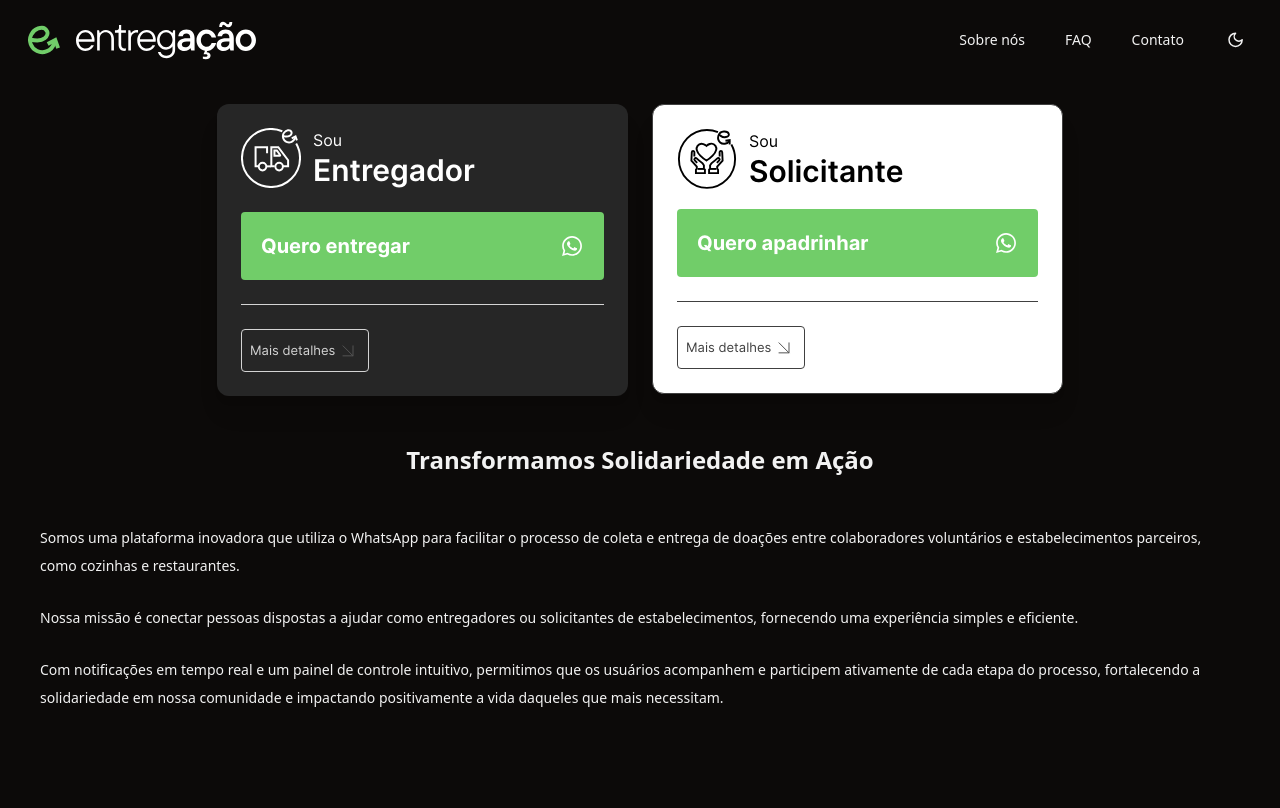
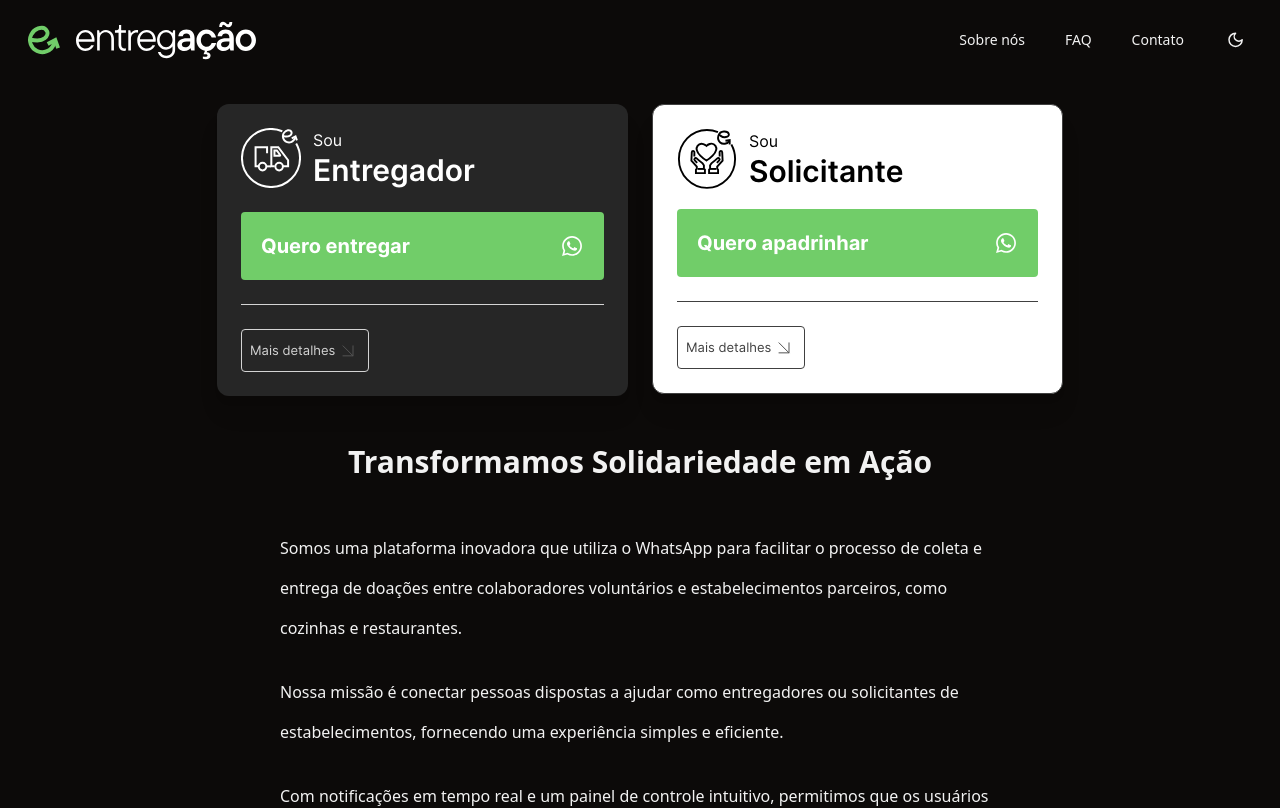
Before and after one commit to lucaoskaique/entregacao-app, a React (Vite) app: page / in a window 1280 px wide. Shown: the top 808 px of the page. Built offline with nearby package versions, Linux system fonts and the light colour scheme.

Commit message:
Faz o título alinhar a esquerda no mobile e no centro no desktop, o texto alinhar ao centro apenas no desktop e o último parágrafo não aparecer no mobile

```diff
--- a/src/components/About.tsx
+++ b/src/components/About.tsx
@@ -2,17 +2,17 @@ export const About = () => {
   return (
     <section id="about" className="container mt-12">
       <div className="px-4 md:px-10 flex flex-col">
-        <h2 className="text-2xl md:text-3xl font-bold text-center mb-6">
+        <h2 className="text-2xl tablet:text-3xl font-bold text-left tablet:text-center mb-6">
           Transformamos Solidariedade em Ação
         </h2>
-        <div className="flex flex-col text-sm md:text-base gap-y-6 my-6 font-regular md:w-3/5 md:mx-auto">
-          <p className="leading-7 md:leading-10">
+        <div className="flex flex-col text-sm tablet:text-base gap-y-6 my-6 font-regular tablet:w-3/5 tablet:mx-auto">
+          <p className="leading-7 tablet:leading-10">
             Somos uma plataforma inovadora que utiliza o WhatsApp para facilitar o processo de coleta e entrega de doações entre colaboradores voluntários e estabelecimentos parceiros, como cozinhas e restaurantes.
           </p>
-          <p className="leading-7 md:leading-10">
+          <p className="leading-7 tablet:leading-10">
             Nossa missão é conectar pessoas dispostas a ajudar como entregadores ou solicitantes de estabelecimentos, fornecendo uma experiência simples e eficiente.
           </p>
-          <p className="md:block leading-7 md:leading-10">
+          <p className="hidden tablet:block leading-7 tablet:leading-10">
             Com notificações em tempo real e um painel de controle intuitivo, permitimos que os usuários acompanhem e participem ativamente de cada etapa do processo, fortalecendo a solidariedade em nossa comunidade e impactando positivamente a vida daqueles que mais necessitam.
           </p>
         </div>
```
